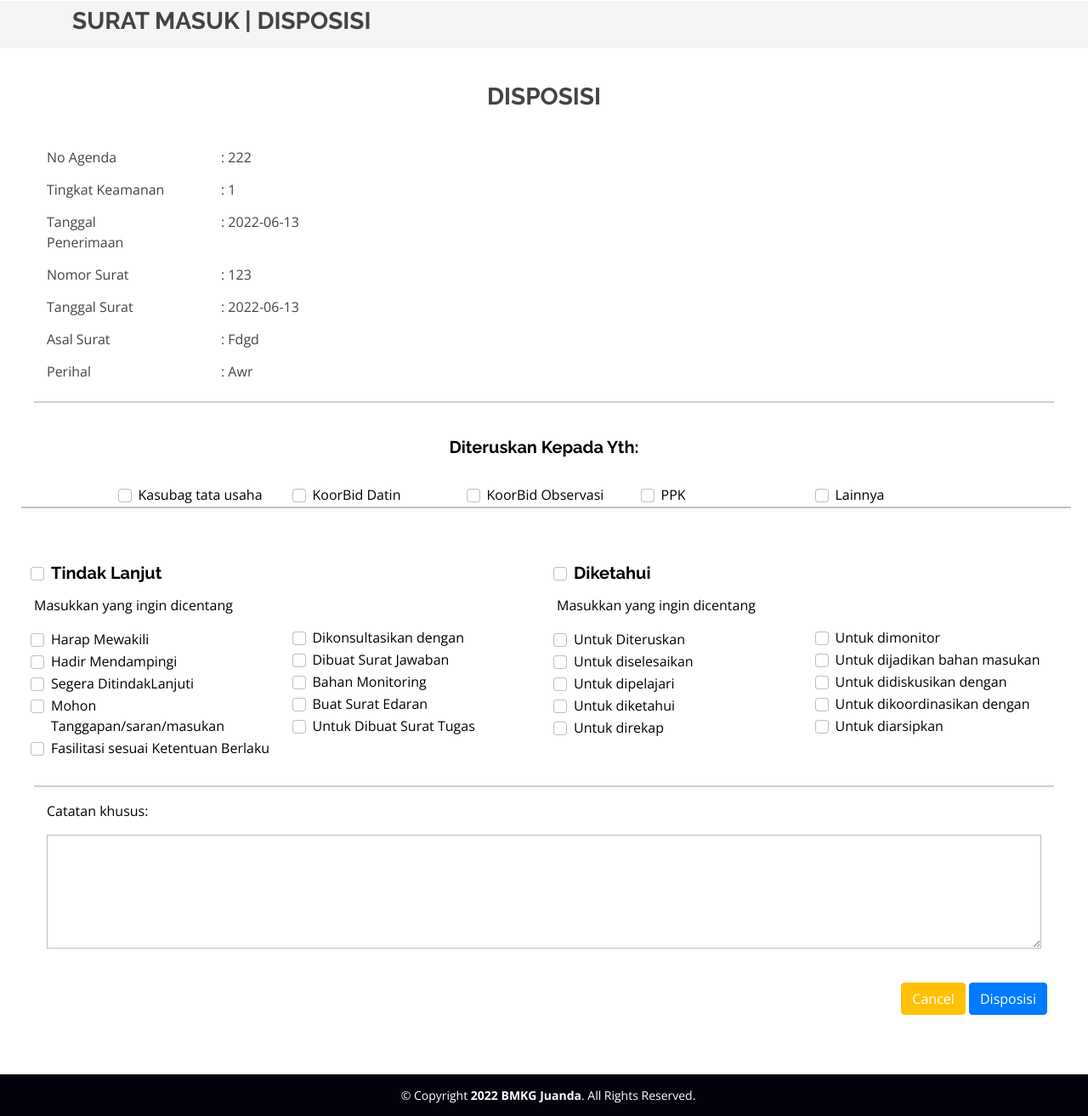
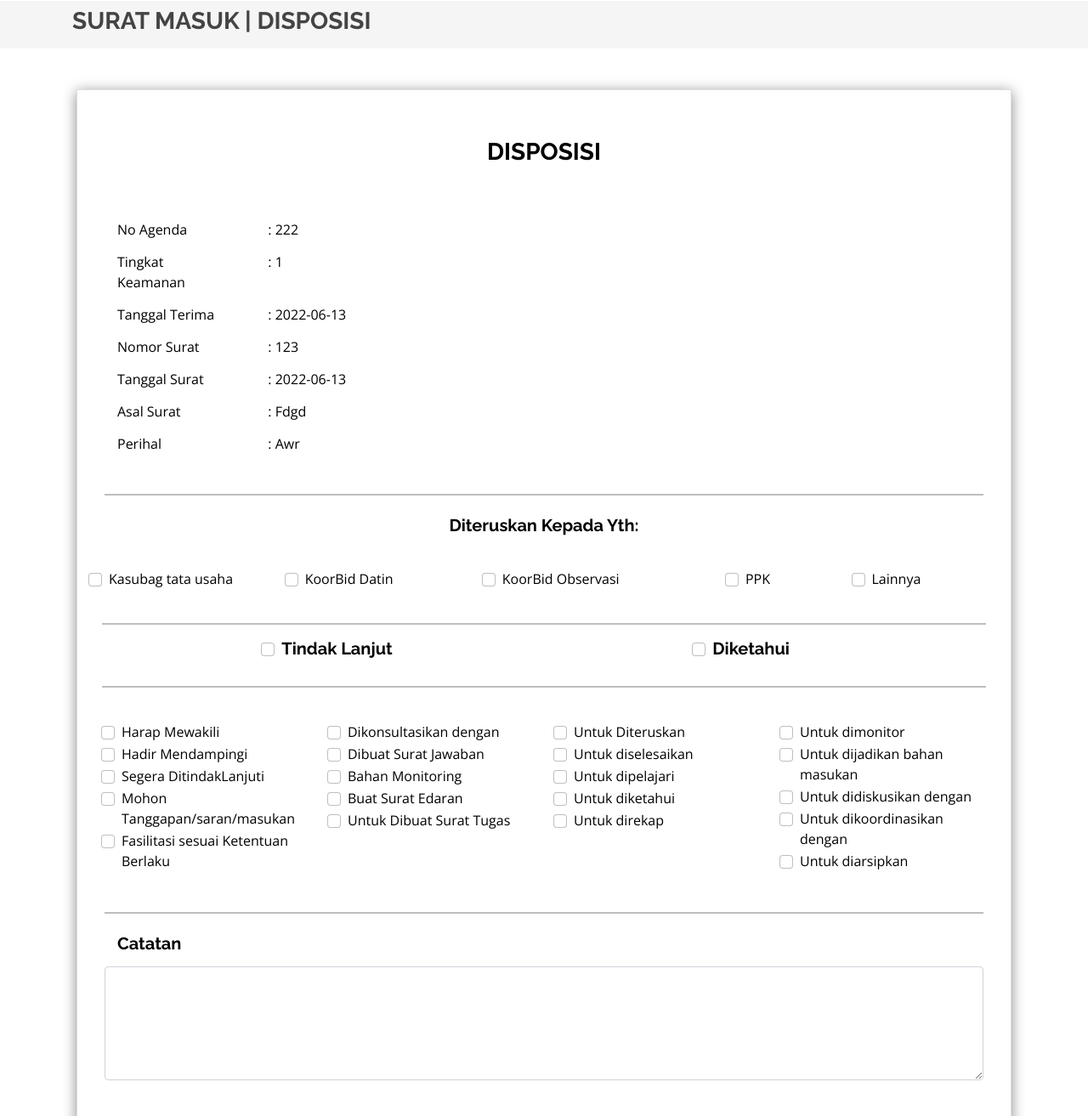
Before and after one commit to 9Pascallis/suratmasuk, a PHP site: page /suratmasuk/disposisi.php?id=1055 in a window 1280 px wide. Shown: the part 73-1386 px from the top of the page at 85% size. Run offline with PHP 8.4, Linux system fonts and the light colour scheme; a user stored in the database is signed in; data comes from the database, SQL or seed files in the repository.

Commit message:
disposisi

```diff
--- a/public/css/disposisi.css
+++ b/public/css/disposisi.css
@@ -285,111 +286,14 @@ body {
   /*--------------------------------------------------------------
   # input
   --------------------------------------------------------------*/
-
-  .form-control {
-    display: block;
-    width: 100%;
-    height: calc(1.5em + 0.75rem + 2px);
-    padding: 0.375rem 0.75rem;
-    font-size: 1rem;
-    font-weight: 400;
-    line-height: 1.5;
-    color: #a5a5a5;
-    background-color: #fff;
-    background-clip: padding-box;
-    border: 1px solid #bfbfbf;
-    border-radius: 0rem;
-    transition: border-color .15s ease-in-out,box-shadow .15s ease-in-out;
-}
   .input-field-border-bottom {
 	border: 1px solid #ddd;
 	box-shadow: 0 3px 15px #888888;
 	display: inline-block;
 	padding: 2em;
-	height: 980px;
-	width: 1300px;
-	margin: 40px 10px 40px 10px;
-}
-  .input-field-border-bottom label {
-	color: #444444;
-	display: block;
-	font-size: 15px;
-	font-weight: bold;
-	letter-spacing: 0.05em;
-	margin-bottom: 10px;
-	margin-top: 3px;
-	font-family: "Raleway";
-}
-
-
-.containerbox{
-	padding-left: 20px;
-	padding-right: 20px;
-	padding-top: 10px;
-	padding-bottom: 20px;
-}
-
-.table-responsive {
-	margin: 30px 0;
-}
-.table-wrapper {
-	min-width: 100%;
-	background: #fff;
-	padding: 20px;
-	box-shadow: 0 1px 1px rgba(0,0,0,.05);
-}
-.table-title {
-	padding-bottom: 10px;
-	margin: 0 0 10px;
-	min-width: 100%;
-}
-.table-title h2 {
-	margin: 8px 0 0;
-	font-size: 22px;
-}
-.search-box {
-	position: relative;
-	float: right;
-}
-.search-box input {
-	height: 34px;
-	border-radius: 20px;
-	padding-left: 35px;
-	border-color: #ddd;
-	box-shadow: none;
-	font-size: 12px;
-}
-.search-box input:focus {
-	border-color: #3FBAE4;
-}
-.search-box i {
-	color: #a0a5b1;
-	position: absolute;
-	font-size: 19px;
-	top: 8px;
-	left: 10px;
-}
-.table-responsive {
-	margin: 30px 0;
-}
-.table-wrapper {
-	min-width: 100%;
-	background: #fff;
-	padding: 20px;
-	box-shadow: 0 1px 1px rgba(0,0,0,.05);
-}
-.table-title {
-	padding-bottom: 10px;
-	margin: 0 0 10px;
-	min-width: 100%;
-}
-.table-title h2 {
-	margin: 8px 0 0;
-	font-size: 22px;
-}
-.search-box {
-	position: relative;
-	float: right;
+	margin-bottom:50px;
+	height: 2000px;
+	width: 1100px;
 }
 .search-box input {
 	height: 34px;
--- a/suratmasuk/disposisi.php
+++ b/suratmasuk/disposisi.php
@@ -44,225 +44,263 @@ $ambil_data = mysqli_fetch_array($suratmasuk);
           </section>
         <!-- ======= END BREADCRUMBS1 ======= -->
 
-        <!-- ======= CONTAINER ======= -->
-          <div class="containerbox">
-            <div class="table-responsive">
-            <h3><p class="text-center"><b>DISPOSISI</b></p></h3>
-              <div class="table-wrapper">
-              <form action="" method="post">
+        <!-- ======= Inner Page ======= -->
+        <section class="inner-page" style="color:black;">
+          <div class="container">
+            <br><br>
+            <div style="text-align:center" >
+              <div class="input-field-border-bottom" style="text-align:left; height:100%;" >
+                <br>
+                <h3 style="text-align:center"><b>DISPOSISI</b></h3>
+                <br><br>
                 <div class="row">
                     <div class="col-sm-2">
-                            <label for="colFormLabel" class="col-sm-12 col-form-label">No Agenda</label>
+                            <label for="colFormLabel" class="col-sm-12 col-form-label" style="color:black;" >No Agenda</label>
                     </div>
                     <div class="col-sm-10">
-                            <label for="colFormLabel" class="col-sm-12 col-form-label">: <?= $ambil_data['no_agenda'] ?></label>
+                            <label for="colFormLabel" class="col-sm-12 col-form-label" style="color:black;">: <?= $ambil_data['no_agenda'] ?></label>
                     </div>
                 </div>
                 <div class="row">
                     <div class="col-sm-2">
-                            <label for="colFormLabel" class="col-sm-12 col-form-label">Tingkat Keamanan</label>
+                            <label for="colFormLabel" class="col-sm-12 col-form-label" style="color:black;">Tingkat Keamanan</label>
                     </div>
                     <div class="col-sm-10">
-                            <label for="colFormLabel" class="col-sm-12 col-form-label">: <?= $ambil_data['tk_keamanan'] ?></label>
+                            <label for="colFormLabel" class="col-sm-12 col-form-label" style="color:black;">: <?= $ambil_data['tk_keamanan'] ?></label>
                     </div>
                 </div>
                 <div class="row">
                     <div class="col-sm-2">
-                            <label for="colFormLabel" class="col-sm-12 col-form-label">Tanggal Penerimaan</label>
+                            <label for="colFormLabel" class="col-sm-12 col-form-label" style="color:black;">Tanggal Terima</label>
                     </div>
                     <div class="col-sm-10">
-                            <label for="colFormLabel" class="col-sm-12 col-form-label">: <?= $ambil_data['tgl_agenda'] ?></label>
+                            <label for="colFormLabel" class="col-sm-12 col-form-label" style="color:black;">: <?= $ambil_data['tgl_agenda'] ?></label>
                     </div>
                 </div>
                 <div class="row">
                     <div class="col-sm-2">
-                            <label for="colFormLabel" class="col-sm-12 col-form-label">Nomor Surat</label>
+                            <label for="colFormLabel" class="col-sm-12 col-form-label" style="color:black;">Nomor Surat</label>
                     </div>
                     <div class="col-sm-10">
-                            <label for="colFormLabel" class="col-sm-12 col-form-label">: <?= $ambil_data['no_surat'] ?></label>
+                            <label for="colFormLabel" class="col-sm-12 col-form-label" style="color:black;">: <?= $ambil_data['no_surat'] ?></label>
                     </div>
                 </div>
                 <div class="row">
                     <div class="col-sm-2">
-                            <label for="colFormLabel" class="col-sm-12 col-form-label">Tanggal Surat</label>
+                            <label for="colFormLabel" class="col-sm-12 col-form-label" style="color:black;">Tanggal Surat</label>
                     </div>
                     <div class="col-sm-10">
-                            <label for="colFormLabel" class="col-sm-12 col-form-label">: <?= $ambil_data['tgl_surat'] ?></label>
+                            <label for="colFormLabel" class="col-sm-12 col-form-label" style="color:black;">: <?= $ambil_data['tgl_surat'] ?></label>
                     </div>
                 </div>
                 <div class="row">
                     <div class="col-sm-2">
-                            <label for="colFormLabel" class="col-sm-12 col-form-label">Asal Surat</label>
+                            <label for="colFormLabel" class="col-sm-12 col-form-label" style="color:black;">Asal Surat</label>
                     </div>
                     <div class="col-sm-10">
-                            <label for="colFormLabel" class="col-sm-12 col-form-label">: <?= $ambil_data['asal_surat'] ?></label>
+                            <label for="colFormLabel" class="col-sm-12 col-form-label" style="color:black;">: <?= $ambil_data['asal_surat'] ?></label>
                     </div>
                 </div>
                 <div class="row">
                     <div class="col-sm-2">
-                            <label for="colFormLabel" class="col-sm-12 col-form-label">Perihal</label>
+                            <label for="colFormLabel" class="col-sm-12 col-form-label" style="color:black;">Perihal</label>
                     </div>
                     <div class="col-sm-10">
-                            <label for="colFormLabel" class="col-sm-12 col-form-label">: <?= $ambil_data['perihal'] ?></label>
+                            <label for="colFormLabel" class="col-sm-12 col-form-label" style="color:black;">: <?= $ambil_data['perihal'] ?></label>
                     </div>
                 </div>
-
-              <hr class="new4">
+                <br><hr width="100%">
                 <div class="header text-center">
-                  <br><h5 class="header1 font-weight-bold" style="color:black;">Diteruskan Kepada Yth:</h5><br>
+                    <div class="header1 font-weight-bold">
+                            <label for="colFormLabel"  class="col-sm-12 col-form-label" style="color:black;"><h5><b>Diteruskan Kepada Yth:</b></h5></label>
+                    </div><br>
                 </div>
                 <div class="row" style="color:black;">
-                  <div class="col-sm-1"></div>
+                <br><br>
                   <div class="col-sm-2">
-                              <div class="form-check form-check-primary">
-                                <label class="form-check-label">
+                              <div class="form-check form-check-primary position-absolute top-0 start-0">
+                                <label class="form-check-label" style="color:black;">
                                   <input type="checkbox" class="form-check-input" value="kstu" name="diteruskan[]" /> Kasubag tata usaha </label>
                               </div>
                   </div>
                   <div class="col-sm-2">
-                              <div class="form-check form-check-primary">
-                                <label class="form-check-label">
+                              <div class="form-check form-check-primary position-absolute top-0 start-45 end-0">
+                                <label class="form-check-label" style="color:black;">
                                   <input type="checkbox" class="form-check-input" name="diteruskan[]" value="kdat" /> KoorBid Datin </label>
                               </div>
                   </div>
-                  <div class="col-sm-2">
-                              <div class="form-check form-check-primary">
-                                <label class="form-check-label">
+                  <div class="col-sm-3">
+                              <div class="form-check form-check-primary position-absolute top-0 start-150 end-0">
+                                <label class="form-check-label" style="color:black;">
                                   <input type="checkbox" class="form-check-input" name="diteruskan[]" value="kobs" /> KoorBid Observasi </label>
                               </div>
                   </div>
                   <div class="col-sm-2">
-                              <div class="form-check form-check-primary">
-                                <label class="form-check-label">
+                              <div class="form-check form-check-primary position-absolute top-0 start-75 end-0">
+                                <label class="form-check-label" style="color:black;">
                                   <input type="checkbox" class="form-check-input" name="diteruskan[]" value="ppk"/> PPK </label>
                               </div>
                   </div>
                   <div class="col-sm-2">
-                              <div class="form-check form-check-primary">
-                                <label class="form-check-label">
+                              <div class="form-check form-check-primary position-absolute top-0 start-75 end-0">
+                                <label class="form-check-label" style="color:black;">
                                   <input type="checkbox" class="form-check-input" name="diteruskan[]" value="lainnya"/> Lainnya </label>
                               </div>
                   </div>
-                  <hr class="new4">
-                  <div class="col-sm-1"></div>
-              </div><br><br>
+
+                  <br>
+                  <br>
+                  <form action="" method="post">
+                  <hr>
                 <div class="row" style="color:black;">
-                <div class="col-md-3">
-                  <div class="form-check">
-                        <label class="form-check-label">
+                <div class="col-sm-2">
+                  </div>
+                  <div class="col-sm-2">
+                              <div class="form-check form-check-primary position-absolute top-0 start-75 end-0">
+                              <label class="form-check-label" style="color:black;">
                         <input type="checkbox" class="form-check-input" name ="pilihan[]" value="TL"/><h5 class="card-title"><b>Tindak Lanjut</b></h5></label>
                               </div>
+                  </div>
+                  <div class="col-sm-2">
 
-                  <p class="card-description"> Masukkan yang ingin dicentang </p>
+                  </div>
+                  <div class="col-sm-2">
+                              <div class="form-check form-check-primary position-absolute top-0 start-100 end-0">
+                              <label class="form-check-label" style="color:black;">
+                        <input type="checkbox" class="form-check-input" name="pilihan[]" value="diketahui"/><h5 class="card-title"><b>Diketahui</b></h5></label>
+                              </div>
+                  </div>
+                  <div class="col-sm-2">
+                  </div>
+                  <div class="col-sm-2">
+                  </div>
+
+
+                  <div class="col-md-3"><br>
+                    <div class="form-group">
+
+                  </div>
+                  </div>
+                  <div class="col-md-3"><br>
+                    <div class="form-group">
+
+                    </div>
+                  </div>
+                  </div>
+                  <hr>
+                </div>
+
+
+                <div class="row" style="color:black;">
+                  <div class="col-md-3"><br>
                       <div class="form-group">
                         <div class="form-check">
-                        <label class="form-check-label">
+                          <label class="form-check-label" style="color:black;">
                             <input type="checkbox" class="form-check-input" name="opsi[]" value="mewakil" /> Harap Mewakili </label>
                         </div>
                         <div class="form-check">
-                        <label class="form-check-label">
+                          <label class="form-check-label" style="color:black;">
                             <input type="checkbox" class="form-check-input" name="opsi[]" value="mendampingi"/> Hadir Mendampingi </label>
                         </div>
                         <div class="form-check">
-                        <label class="form-check-label">
+                          <label class="form-check-label" style="color:black;">
                             <input type="checkbox" class="form-check-input" name="opsi[]" value="tindaklanjut" /> Segera DitindakLanjuti </label>
                         </div>
                         <div class="form-check">
-                        <label class="form-check-label">
+                          <label class="form-check-label" style="color:black;">
                             <input type="checkbox" class="form-check-input" name="opsi[]" value="tanggapan"/> Mohon Tanggapan/saran/masukan </label>
                         </div>
                         <div class="form-check">
-                        <label class="form-check-label">
+                          <label class="form-check-label" style="color:black;">
                             <input type="checkbox" class="form-check-input" name="opsi[]" value="fasilitas" /> Fasilitasi sesuai Ketentuan Berlaku </label>
                         </div>
                       </div>
                   </div>
-                <div class="col-md-3">
-                  <h4 class="card-title"></h4>
-                  <p class="card-description"><br><br></p>
+                  <div class="col-md-3"><br>
                     <div class="form-group">
                       <div class="form-check">
-                      <label class="form-check-label">
+                        <label class="form-check-label" style="color:black;">
                           <input type="checkbox" class="form-check-input" name="opsi[]" value="konsultasi"/> Dikonsultasikan dengan </label>
                       </div>
                       <div class="form-check">
-                      <label class="form-check-label">
+                        <label class="form-check-label" style="color:black;">
                           <input type="checkbox" class="form-check-input" name="opsi[]" value="jawaban"/> Dibuat Surat Jawaban </label>
                       </div>
                       <div class="form-check">
-                      <label class="form-check-label">
+                        <label class="form-check-label" style="color:black;">
                           <input type="checkbox" class="form-check-input" name="opsi[]" value="monitoring"/> Bahan Monitoring </label>
                       </div>
                       <div class="form-check">
-                      <label class="form-check-label">
+                        <label class="form-check-label" style="color:black;">
                           <input type="checkbox" class="form-check-input" name="opsi[]" value="edaran"/> Buat Surat Edaran </label>
                       </div>
                       <div class="form-check">
-                      <label class="form-check-label">
+                        <label class="form-check-label" style="color:black;">
                           <input type="checkbox" class="form-check-input" name="opsi[]" value="tugas"/> Untuk Dibuat Surat Tugas </label>
                       </div>
                     </div>
                   </div>
-                <div class="col-md-3">
-                  <div class="form-check">
-                        <label class="form-check-label">
-                          <input type="checkbox" class="form-check-input" name="pilihan[]" value="diketahui"/><h5 class="card-title"><b>Diketahui</b></h5></label>
-                  </div>
-                  <p class="card-description"> Masukkan yang ingin dicentang </p>
+                  <div class="col-md-3"><br>
                     <div class="form-group">
                       <div class="form-check">
-                      <label class="form-check-label">
+                        <label class="form-check-label" style="color:black;">
                           <input type="checkbox" class="form-check-input" name="opsi[]" value="diteruskan"/> Untuk Diteruskan </label>
                       </div>
                       <div class="form-check">
-                      <label class="form-check-label">
+                        <label class="form-check-label" style="color:black;">
                           <input type="checkbox" class="form-check-input" name="opsi[]" value="diselesaikan"/> Untuk diselesaikan </label>
                       </div>
                       <div class="form-check">
-                      <label class="form-check-label">
+                        <label class="form-check-label" style="color:black;">
                           <input type="checkbox" class="form-check-input" name="opsi[]" value="dipelajari"/> Untuk dipelajari </label>
                       </div>
                       <div class="form-check">
-                      <label class="form-check-label">
+                        <label class="form-check-label" style="color:black;">
                           <input type="checkbox" class="form-check-input" name="opsi[]" value="diketahui"/> Untuk diketahui </label>
                       </div>
                       <div class="form-check">
-                      <label class="form-check-label">
+                        <label class="form-check-label" style="color:black;">
                           <input type="checkbox" class="form-check-input" name="opsi[]" value="direkap"/> Untuk direkap </label>
                       </div>
                   </div>
                   </div>
-                <div class="col-md-3">
-                  <h4 class="card-title"></h4>
-                  <p class="card-description"><br><br></p>
+                  <div class="col-md-3"><br>
                     <div class="form-group">
                       <div class="form-check">
-                      <label class="form-check-label">
+                        <label class="form-check-label" style="color:black;">
                           <input type="checkbox" class="form-check-input" name="opsi[]"value="monitor" /> Untuk dimonitor </label>
                       </div>
                       <div class="form-check">
-                      <label class="form-check-label">
+                        <label class="form-check-label" style="color:black;">
                           <input type="checkbox" class="form-check-input" name="opsi[]" value="masukan" /> Untuk dijadikan bahan masukan </label>
                       </div>
                       <div class="form-check">
-                      <label class="form-check-label">
+                        <label class="form-check-label" style="color:black;">
                           <input type="checkbox" class="form-check-input" name="opsi[]" value="diskusi"/> Untuk didiskusikan dengan </label>
                       </div>
                       <div class="form-check">
-                      <label class="form-check-label">
+                        <label class="form-check-label" style="color:black;">
                           <input type="checkbox" class="form-check-input" name="opsi[]"value="koordinasi"/> Untuk dikoordinasikan dengan </label>
                       </div>
                       <div class="form-check">
-                      <label class="form-check-label">
+                        <label class="form-check-label" style="color:black;">
                           <input type="checkbox" class="form-check-input" name="opsi[]" value="diarsipkan"/> Untuk diarsipkan </label>
                       </div>
                     </div>
-                  <br>
                   </div>
                   </div>
-                <hr class="new4">
-                <div class="col-md-12" style="color:black;">
-                  <p class="card-description"> Catatan khusus: </p>
+                <div class="row" style="color:black;">
+                  <div class="col-md-3">
+                    <div class="form-group">
+                  </div>
+                  </div>
+                  </div>
+                  <hr>
+                  <div class="header">
+                  <div class="header1 font-weight-bold">
+                          <label for="colFormLabel"  class="col-sm-12 col-form-label" style="color:black;"><h5><b>Catatan</b></h5></label>
+                  </div>
+                </div>
                         <div class="form-group row">
                           <div class="col-sm-12">
                             <textarea
@@ -271,8 +309,15 @@ $ambil_data = mysqli_fetch_array($suratmasuk);
                               rows="5" name="catatan"
                             ></textarea>
                           </div>
+                        </div><br><br>
+
+                <!-- ======= VIEW PDF ======= -->
+                <div class="iframe-container">
+                    <!--belum bisa manggil, hny contoh-->
+                    <iframe src="../berkas/m-222-202206-awr.pdf" width="1000px" height="500px" style="text-align:center;"></iframe>
                 </div>
-                </div>
+
+                <br><br>
                   <br>
                   <div style="text-align:right;">
                   <button class="btn btn-warning"style="color:#fff" onclick="openDialog()"><a href="../suratmasuk/kepala.php"style="color:white;">Cancel</a></button>
@@ -288,7 +333,11 @@ $ambil_data = mysqli_fetch_array($suratmasuk);
                   </script>
                   <button type="submit" name="kirim" class="btn btn-primary me-2"> Disposisi  </button>
                 </div>
+                </div>
               </form>
+
+        </div>
+
               <?php
         if (isset($_POST['kirim'])) {
           $id_dis  = $_GET['id'];
@@ -308,10 +357,14 @@ $ambil_data = mysqli_fetch_array($suratmasuk);
            }
         }
        ?>
+                </form>
+                </div><br><br>
               </div>
             </div>
           </div>
-        <!-- ======= END CONTAINER ======= -->
+        </section>
+    <!-- ======= End Inner Page ======= -->
+
       </main>
     <!-- ======= END MAIN ======= -->
   </body>
```
Also changed, not shown: other parts of public/css/disposisi.css (+6 -42 lines). Lines whose indentation alone changed are shown as unchanged.
